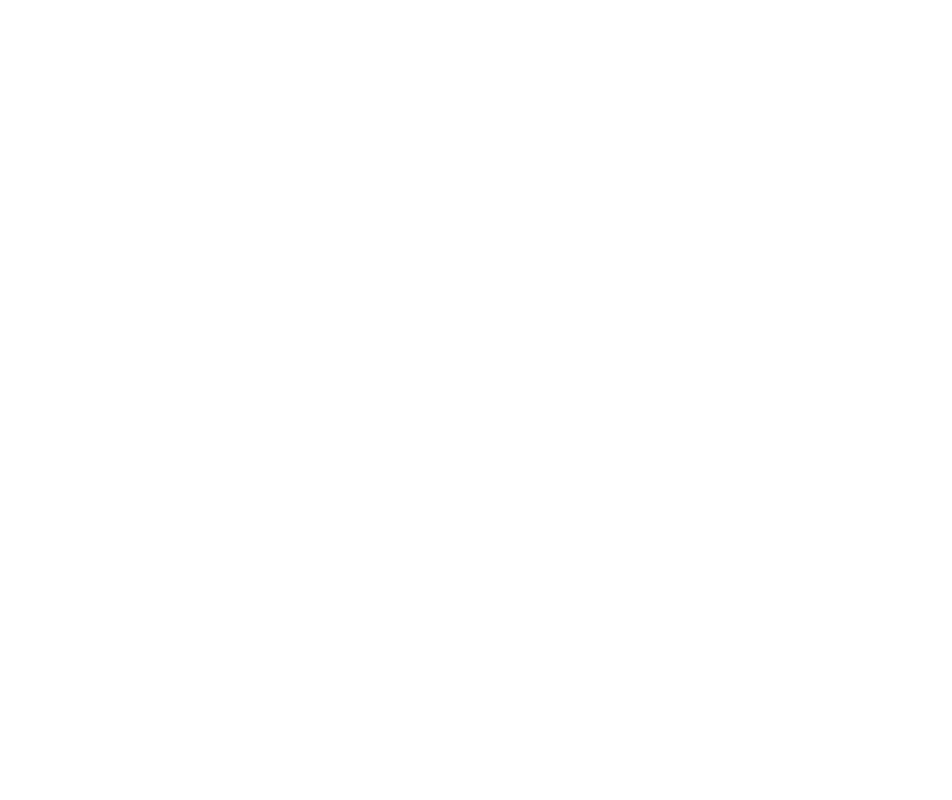
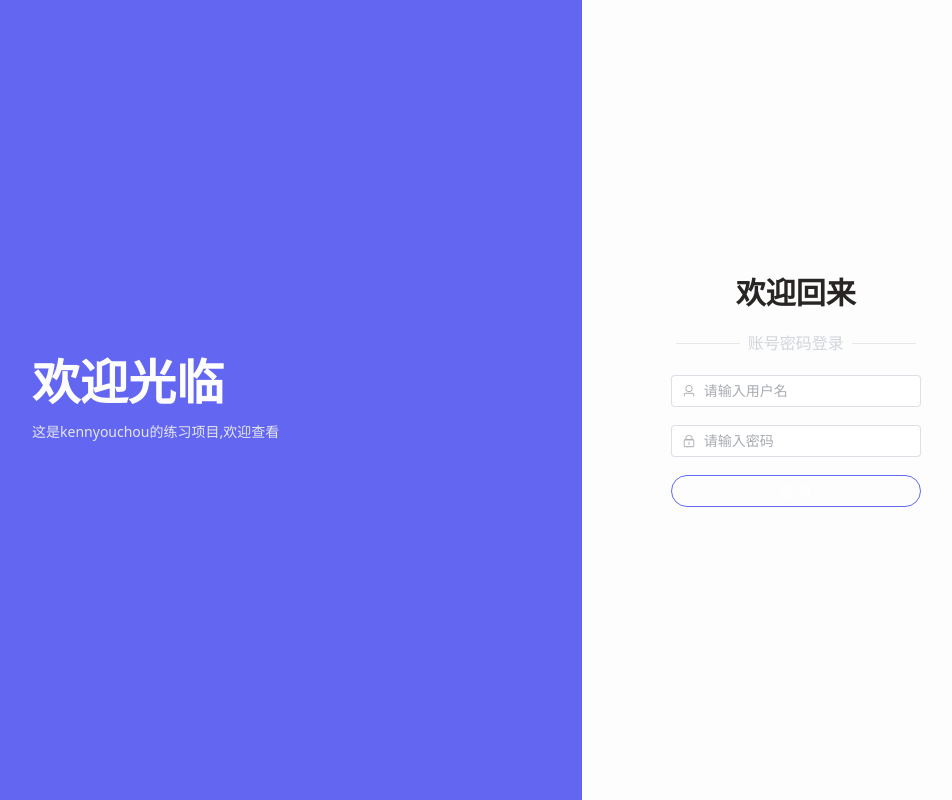
Before and after one commit to kennyouchou/kennyou-admin, a Vue app: page /#/login in a window 1280 px wide. Before the commit this address had no page. Shown: the whole page, without its empty margins (271-1223 px from the left). Built offline with nearby package versions, Linux system fonts and the light colour scheme.

Commit message:
解决跨域问题

```diff
--- a/package.json
+++ b/package.json
@@ -9,7 +9,10 @@
     "preview": "vite preview"
   },
   "dependencies": {
+    "@element-plus/icons-vue": "^2.0.10",
+    "axios": "^1.1.3",
     "element-plus": "^2.2.19",
+    "pinia": "^2.0.23",
     "vue": "^3.2.37",
     "vue-router": "^4.1.6"
   },
--- /dev/null
+++ b/src/api/manager.js
@@ -0,0 +1,11 @@
+import axios from '@/axios.js'
+
+export function login(){
+  return axios.post(
+    '/admin/login',
+    {
+      username,
+      password
+    }
+  )
+}
--- /dev/null
+++ b/src/axios.js
@@ -0,0 +1,8 @@
+import axios from "axios";
+
+const service = axios.create({
+  baseURL:"/api"
+
+})
+
+export default service
--- a/src/main.js
+++ b/src/main.js
@@ -3,7 +3,13 @@ import App from './App.vue'
 import ElementPlus from 'element-plus'
 import 'element-plus/dist/index.css'
 import router from './router/index'
+import pinia from '@/stores/main.js'
+import * as ElementPlusIconsVue from '@element-plus/icons-vue'
 const app = createApp(App)
-app.use(ElementPlus).use(router)
+app.use(ElementPlus).use(router).use(pinia)
+// 引入全部图标
+for (const [key, component] of Object.entries(ElementPlusIconsVue)) {
+  app.component(key, component)
+}
 import 'virtual:windi.css'
 app.mount('#app')
--- /dev/null
+++ b/src/pages/404.vue
@@ -0,0 +1,16 @@
+<template>
+  <el-result title="404" sub-title="Sorry, request error">
+    <template #icon>
+      <el-image
+        src="https://shadow.elemecdn.com/app/element/hamburger.9cf7b091-55e9-11e9-a976-7f4d0b07eef6.png"
+      />
+    </template>
+    <template #extra>
+      <el-button type="primary" @click="$router.push('/')">Back</el-button>
+    </template>
+  </el-result>
+</template>
+
+<script setup>
+import router from "@/router/index";
+</script>
--- /dev/null
+++ b/src/pages/about.vue
@@ -0,0 +1,5 @@
+<template>
+  <div>
+    about
+  </div>
+</template>
--- /dev/null
+++ b/src/pages/login.vue
@@ -0,0 +1,131 @@
+<template>
+  <el-row class="login-container">
+    <!-- 左边 -->
+    <el-col :lg="16" :md="12" class=" left">
+      <div>
+        <div>欢迎光临</div>
+        <div>这是kennyouchou的练习项目,欢迎查看</div>
+      </div>
+    </el-col>
+    <!-- 右边 -->
+    <el-col :lg="8" :md="12" class=" right">
+      <h2 class="title">欢迎回来</h2>
+      <div>
+        <span class="line"></span>
+        <span>账号密码登录</span>
+        <span class="line"></span>
+      </div>
+      <!-- 表单 -->
+      <el-form ref="formRef" :rules="rules" :model="form" class="w-[250px]">
+        <!-- 登录框 -->
+        <el-form-item prop="username">
+          <el-input v-model="form.username" placeholder="请输入用户名">
+            <template #prefix>
+              <el-icon>
+                <user />
+              </el-icon>
+            </template>
+          </el-input>
+        </el-form-item>
+        <!-- 密码框 -->
+        <el-form-item prop="password">
+          <el-input type="password" v-model="form.password" placeholder="请输入密码">
+            <template #prefix>
+              <el-icon>
+                <lock />
+              </el-icon>
+            </template>
+          </el-input>
+        </el-form-item>
+        <!-- 登录按钮 -->
+        <el-form-item>
+          <el-button type="primary" @click="onSubmit" color="#626aef" round class="w-[250px]">登 录</el-button>
+        </el-form-item>
+      </el-form>
+    </el-col>
+  </el-row>
+</template>
+<script setup>
+import { ref , reactive } from 'vue'
+import { login } from '@/api/manager'
+// import { User,Lock } from '@element-plus/icons-vue'
+// do not use same name with ref
+const form = reactive({
+  username: '',
+  password: ''
+})
+
+const rules = {
+  username: [
+    {
+      required: true,
+      message: '警告，用户名不能为空',
+      trigger: 'blur' //失去焦点时
+    },
+    {
+      min: 3,
+      max: 5,
+      message: '用户名长度必须是3到5个字符',
+      trigger: 'blur'
+    },
+  ],
+  password: [
+    {
+      required: true,
+      message: '警告，密码不能为空',
+      trigger: 'blur' //失去焦点时
+    },
+  ]
+}
+const formRef = ref(null)
+
+const onSubmit = () => {
+  formRef.value.validate((valid) => {
+    if(!valid){
+      return false
+    }
+    login(form.username,form.password).then(res=>{
+      console.log(res);
+    }).catch(err=>{
+      //拿到具体报错信息
+      console.log(err.response.data.msg);
+    })
+  })
+}
+
+
+</script>
+
+<style scoped>
+.login-container {
+  @apply min-h-screen bg-indigo-500;
+}
+
+.login-container .left {
+  @apply flex items-center justify-center;
+}
+
+.login-container .right {
+  @apply flex items-center justify-center bg-light-50 flex-col;
+}
+
+.left>div>div:first-child {
+  @apply text-left font-bold text-5xl text-light-50 mb-4;
+}
+
+.left>div>div:last-child {
+  @apply text-gray-200 text-sm;
+}
+
+.right .title {
+  @apply font-bold text-3xl text-warm-gray-800;
+}
+
+.right>div {
+  @apply flex items-center justify-center my-5 text-gray-300 space-x-2;
+}
+
+.right .line {
+  @apply h-[1px] w-16 bg-gray-200;
+}
+</style>
--- a/src/router/index.js
+++ b/src/router/index.js
@@ -1,13 +1,32 @@
-import { createRouter , createWebHashHistory } from "vue-router";
+import { createRouter, createWebHashHistory } from 'vue-router'
+// 页面
 import Index from '@/pages/index.vue'
-const routes = [{
-    path:'/',
-    component: Index
-}]
+import About from '@/pages/about.vue'
+import NotFound from '@/pages/404.vue'
+import Login from '@/pages/login.vue'
+const routes = [
+  {
+    path: '/',
+    component: Index,
+  },
+  {
+    path: '/about',
+    component: About,
+  },
+  {
+    path: '/login',
+    component: Login,
+  },
+  {  // 404页面
+    path: '/:pathMatch(.*)*',
+    name: 'NotFound',
+    component: NotFound
+  },
+]
 
 const router = createRouter({
-    history:createWebHashHistory(),
-    routes
+  history: createWebHashHistory(),
+  routes,
 })
 
 export default router
--- /dev/null
+++ b/src/stores/main.js
@@ -0,0 +1,5 @@
+import { createPinia } from 'pinia'
+
+const pinia = createPinia()
+
+export default pinia
--- /dev/null
+++ b/src/stores/modules/login.js
@@ -0,0 +1,17 @@
+import { defineStore } from 'pinia'
+import { login } from '@/api/manager.js'
+
+
+const useLoginStore = defineStore('city',{
+  state: () => ({
+    username:'',
+    password:''
+  }),
+  actions:{
+    async loginData() {
+      const res = await login()
+    }
+  }
+})
+
+export default useLoginStore
--- a/vite.config.js
+++ b/vite.config.js
@@ -9,6 +9,16 @@ export default defineConfig({
       "@":path.resolve(__dirname,"src")
     }
   },
+  server:{
+    proxy: {
+      // 选项写法
+      '/api': {
+        target: 'http://ceshi13.dishait.cn',
+        changeOrigin: true,
+        rewrite: (path) => path.replace(/^\/api/, '')
+        }
+    }
+  },
   plugins: [
     vue(),
     WindiCSS()
```
Also changed, not shown: 1 other file (tests, documents, lock files or other folders).
